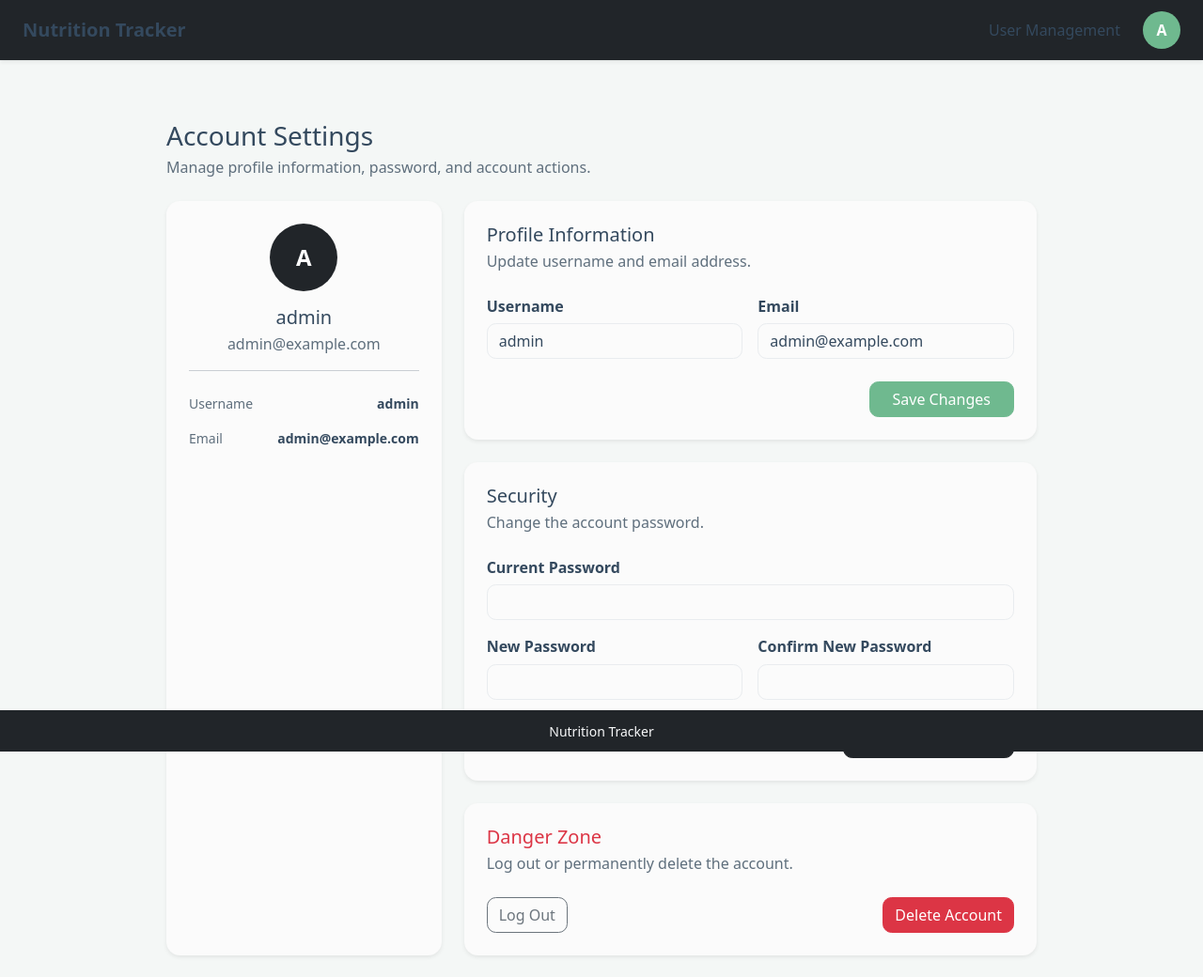
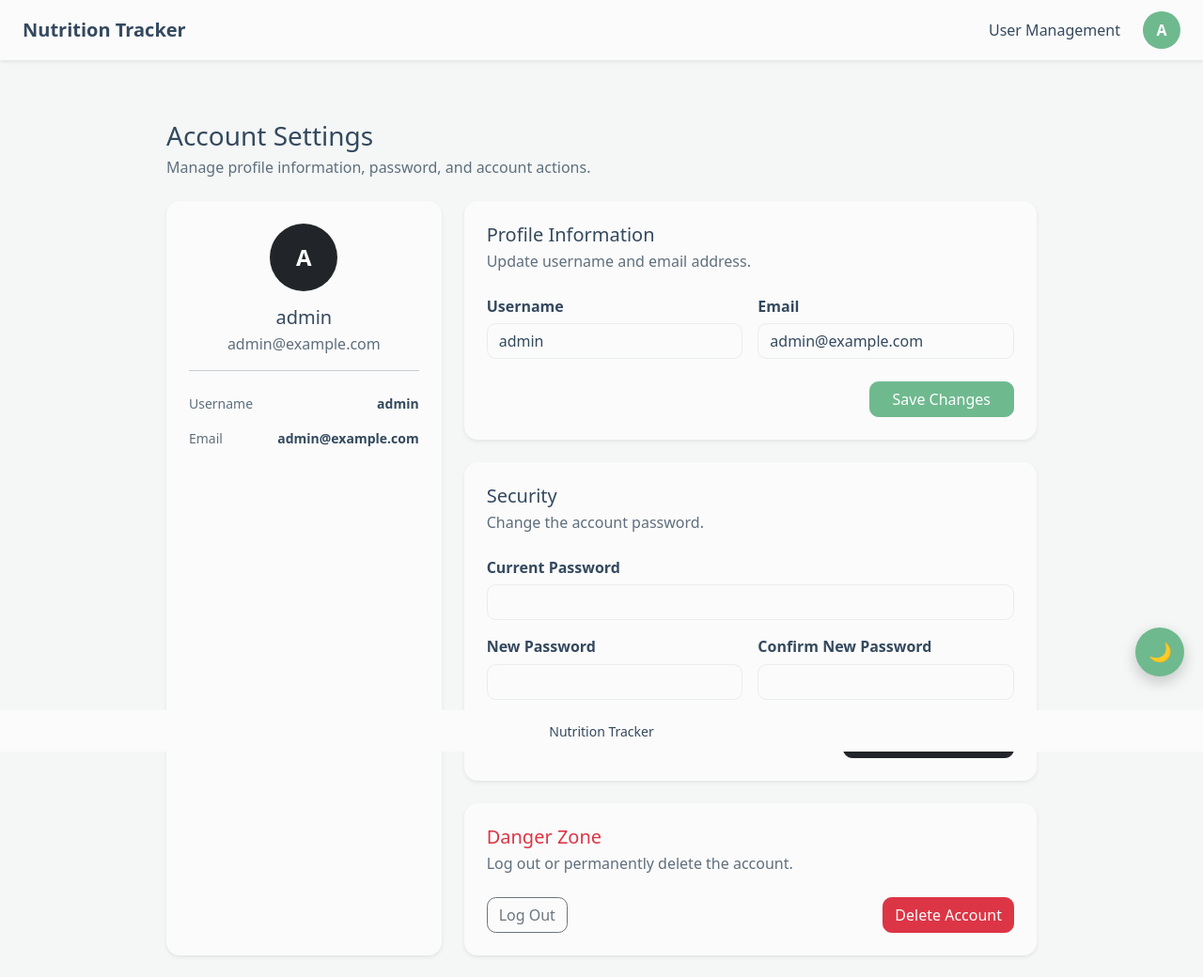
Before and after one commit to NexusLrak/ITechAssess, a Django app: page /account/ in a window 1280 px wide. Shown: the top 1040 px of the page at 94% size. Run offline with Django 5.2, Linux system fonts and the light colour scheme; a user stored in the database is signed in; some libraries are stand-ins or nearby versions.

Commit message:
add dark mode button

```diff
--- a/tracker/templates/tracker/base.html
+++ b/tracker/templates/tracker/base.html
@@ -18,7 +18,7 @@
 <body>
 
 <header class="site-header fixed-top">
-        <nav class="navbar navbar-expand-lg navbar-dark bg-dark shadow-sm">
+    <nav class="navbar navbar-expand-lg shadow-sm site-navbar">
         <div class="container-fluid px-3 px-lg-4">
             <a class="navbar-brand fw-bold" href="{% url 'home' %}">
                 Nutrition Tracker
@@ -86,12 +86,15 @@
     </div>
 </div>
 
-    <footer class="site-footer fixed-bottom bg-dark text-light">
+<footer class="site-footer fixed-bottom">
     <div class="container text-center small py-2">
         Nutrition Tracker
     </div>
 </footer>
 
+<button id="themeToggle" class="theme-toggle" title="Toggle theme">
+    🌙
+</button>
 </body>
 
 </html>
```
Lines whose indentation alone changed are shown as unchanged.
